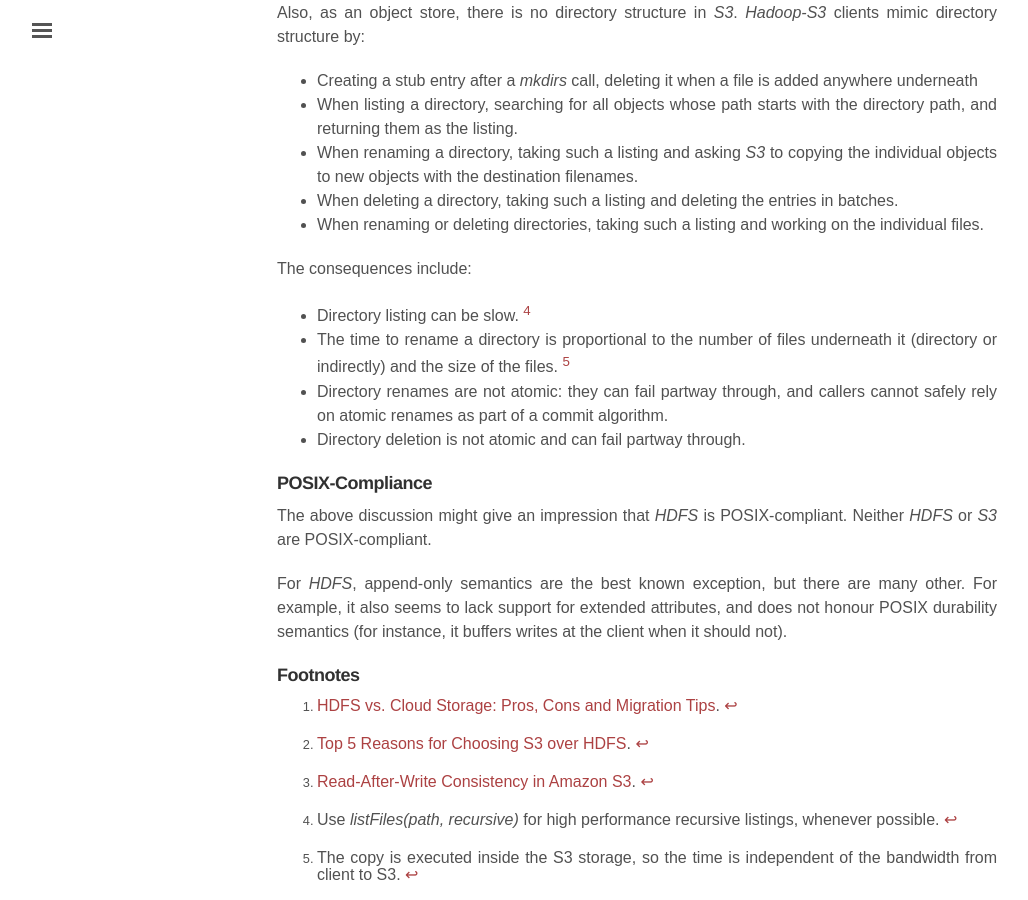
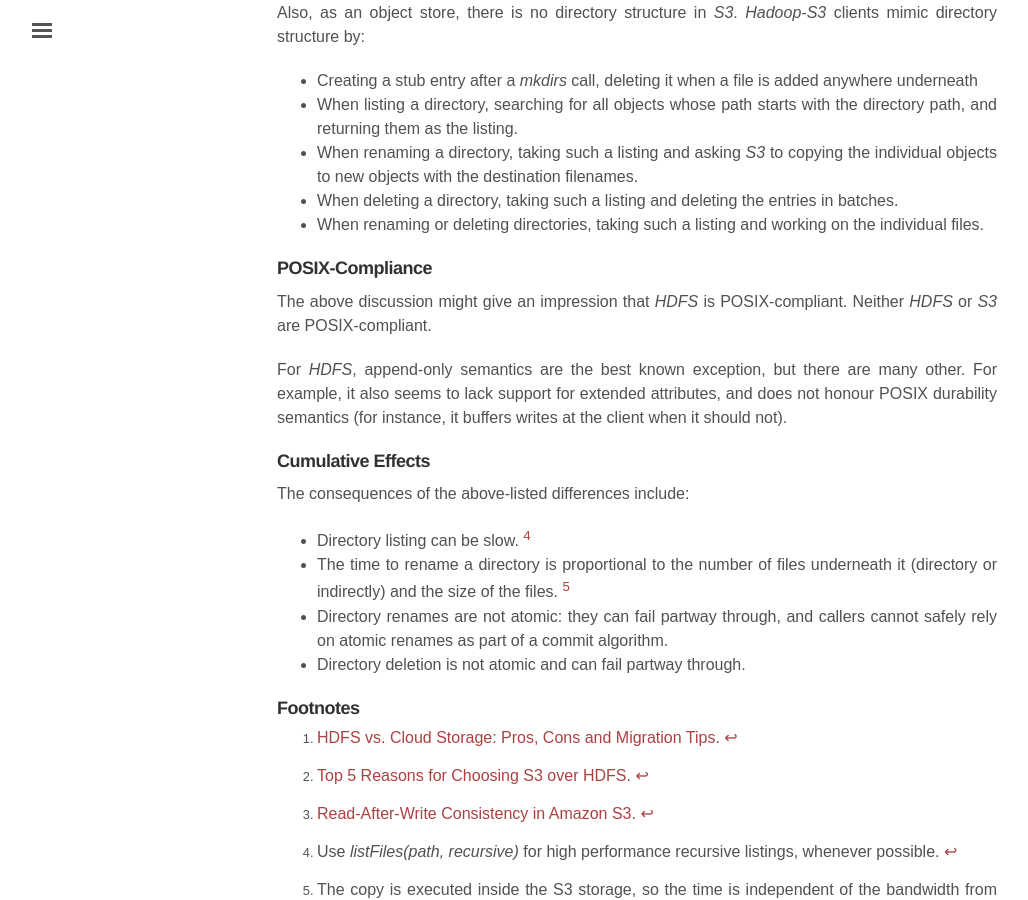
Before and after one commit to sujithjay/sujithjay.github.io, a Jekyll site: the page built from _posts/2020-05-04-S3-and-HDFS.md, in a window 1280 px wide and 900 px high, scrolled down 728 px. Shown: the whole window, without its empty margins (3-1031 px from the left). Built offline with Jekyll 4.4.1, drawn with Linux system fonts in a browser that asks for light colours; nearby versions of some CDN libraries; some web fonts are replaced; comment, search, counter and statistics services are not loaded.

Commit message:
S3 and HDFS

```diff
--- a/_posts/2020-05-04-S3-and-HDFS.md
+++ b/_posts/2020-05-04-S3-and-HDFS.md
@@ -32,18 +32,19 @@
   - When deleting a directory, taking such a listing and deleting the entries in batches.
   - When renaming or deleting directories, taking such a listing and working on the individual files.
 
-The consequences include:
+#### POSIX-Compliance
+
+The above discussion might give an impression that _HDFS_ is POSIX-compliant. Neither _HDFS_ or _S3_ are POSIX-compliant.
+
+For _HDFS_, append-only semantics are the best known exception, but there are many other.  For example, it also seems to lack support for extended attributes, and does not honour POSIX durability semantics (for instance, it buffers writes at the client when it should not).
+
+#### Cumulative Effects
+The consequences of the above-listed differences include:
 
   - Directory listing can be slow. [^4]
   - The time to rename a directory is proportional to the number of files underneath it (directory or indirectly) and the size of the files. [^5]
   - Directory renames are not atomic: they can fail partway through, and callers cannot safely rely on atomic renames as part of a commit algorithm.
   - Directory deletion is not atomic and can fail partway through.
-
-#### POSIX-Compliance
-
-The above discussion might give an impression that _HDFS_ is POSIX-compliant. Neither _HDFS_ or _S3_ are POSIX-compliant.
-
-For _HDFS_, append-only semantics are the best known exception, but there are many other.  For example, it also seems to lack support for extended attributes, and does not honour POSIX durability semantics (for instance, it buffers writes at the client when it should not).
 
 #### Footnotes
 [^1]: [HDFS vs. Cloud Storage: Pros, Cons and Migration Tips](https://cloud.google.com/blog/products/storage-data-transfer/hdfs-vs-cloud-storage-pros-cons-and-migration-tips).
```
